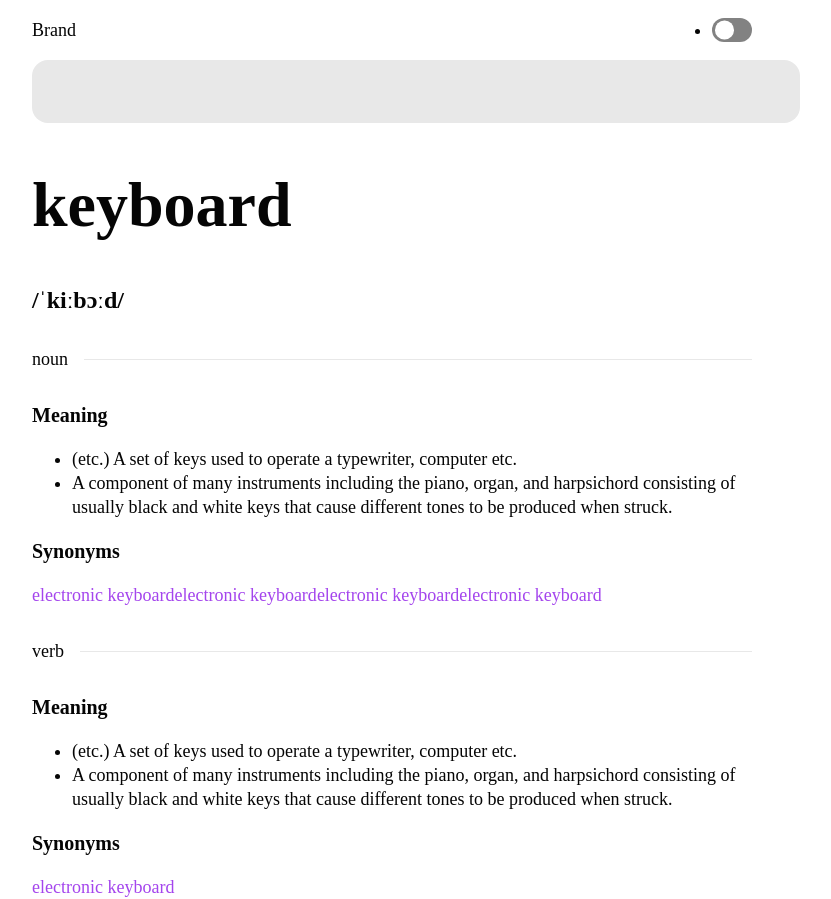
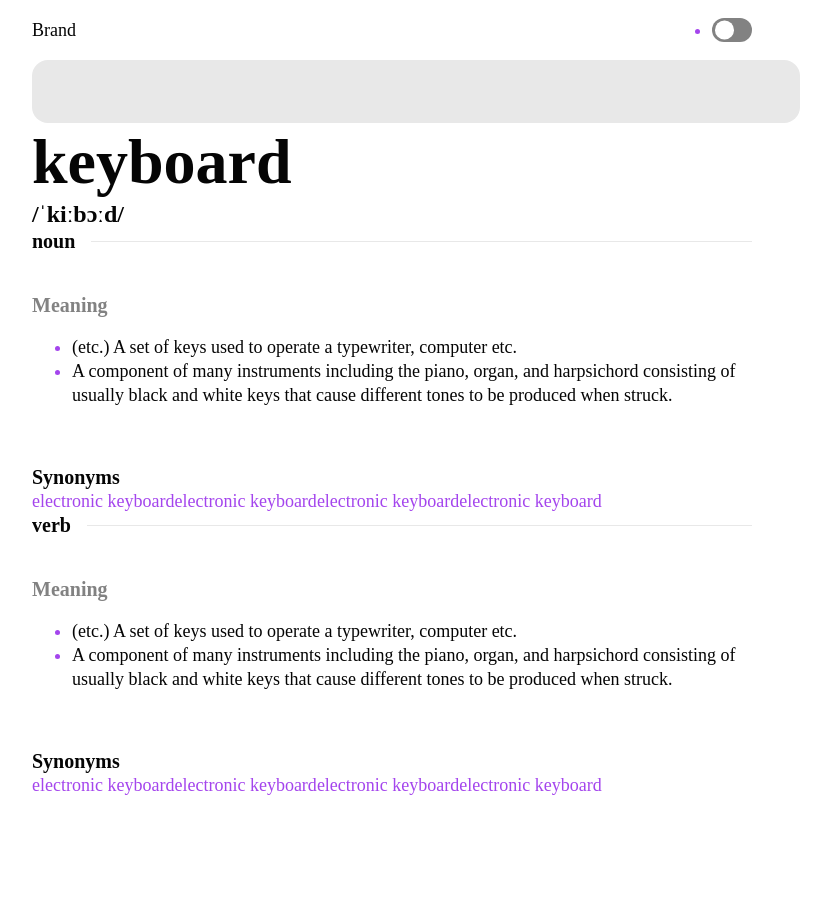
Before and after one commit to Shajansheriff/dictionary-web-app, a Next.js app: page / in a window 1280 px wide. Shown: the whole page, without its empty margins (248-1079 px from the left). After the commit the page ends 800 px from the top, so only its background shows below. Built offline with nearby package versions, Linux system fonts and the light colour scheme.

Commit message:
update page

```diff
--- a/src/app/globals.css
+++ b/src/app/globals.css
@@ -44,6 +44,8 @@
   --spacing-08: 2rem;
   --spacing-09: 2.25rem;
   --spacing-10: 2.5rem;
+
+  --border-color: var(--color-gray-90);
 }
 
 @media (prefers-color-scheme: dark) {
@@ -54,6 +56,8 @@
     --color-surface-70: var(--color-black-70);
 
     --font-color-body-01: var(--color-white-100);
+
+    --border-color: var(--color-black-70);
   }
 }
 
@@ -80,6 +84,12 @@ body {
 
 input {
   color: inherit;
+}
+
+h1,
+h2,
+h3 {
+  margin: 0;
 }
 
 h1 {
@@ -110,3 +120,7 @@ a {
   border: none;
   border-radius: var(--radius-01);
 }
+
+li::marker {
+  color: var(--color-primary-60);
+}
--- a/src/app/page.tsx
+++ b/src/app/page.tsx
@@ -1,5 +1,6 @@
 import { Divider } from "@/components/Divider";
 import { InputSearch } from "@/components/InputSearch";
+import { Section } from "@/components/Section";
 import { Inter } from "@next/font/google";
 import styles from "./page.module.css";
 
@@ -9,16 +10,15 @@ export default function Home() {
   return (
     <main>
       <InputSearch />
-
-      <header>
+      <section>
         <div>
           <h1>keyboard</h1>
           <h2>/ˈkiːbɔːd/</h2>
         </div>
-      </header>
-      <Divider>noun</Divider>
-      <section>
-        <h3>Meaning</h3>
+      </section>
+      <Section>
+        <Section.Header>noun</Section.Header>
+        <Section.Content title="Meaning">
           <ul>
             <li>
               (etc.) A set of keys used to operate a typewriter, computer etc.
@@ -29,17 +29,18 @@ export default function Home() {
               different tones to be produced when struck.
             </li>
           </ul>
-        <div>
+        </Section.Content>
+        <Section.Footer>
           <h3>Synonyms</h3>
           <a href="#">electronic keyboard</a>
           <a href="#">electronic keyboard</a>
           <a href="#">electronic keyboard</a>
           <a href="#">electronic keyboard</a>
-        </div>
-      </section>
-      <Divider>verb</Divider>
-      <section>
-        <h3>Meaning</h3>
+        </Section.Footer>
+      </Section>
+      <Section>
+        <Section.Header>verb</Section.Header>
+        <Section.Content title="Meaning">
           <ul>
             <li>
               (etc.) A set of keys used to operate a typewriter, computer etc.
@@ -50,11 +51,15 @@ export default function Home() {
               different tones to be produced when struck.
             </li>
           </ul>
-        <div>
+        </Section.Content>
+        <Section.Footer>
           <h3>Synonyms</h3>
           <a href="#">electronic keyboard</a>
-        </div>
-      </section>
+          <a href="#">electronic keyboard</a>
+          <a href="#">electronic keyboard</a>
+          <a href="#">electronic keyboard</a>
+        </Section.Footer>
+      </Section>
     </main>
   );
 }
--- a/src/components/Divider/Divider.module.css
+++ /dev/null
@@ -1,16 +0,0 @@
-.divider {
-  width: 100%;
-  margin: 32px 0;
-  min-width: 100%;
-  display: flex;
-  gap: 16px;
-}
-
-.divider::after {
-  border-block-start: 1px solid var(--color-gray-90);
-  content: "";
-  display: block;
-  position: relative;
-  transform: translateY(50%);
-  width: 100%;
-}
--- a/src/components/Divider/Divider.tsx
+++ /dev/null
@@ -1,11 +0,0 @@
-import styles from "./Divider.module.css";
-
-export const Divider: React.FunctionComponent<{
-  children: React.ReactNode;
-}> = ({ children }) => {
-  return (
-    <div className={styles.divider} role="separator">
-      <div>{children}</div>
-    </div>
-  );
-};
--- a/src/components/Divider/index.ts
+++ /dev/null
@@ -1 +0,0 @@
-export { Divider } from "./Divider";
--- /dev/null
+++ b/src/components/Section/Section.module.css
@@ -0,0 +1,32 @@
+.section {
+  display: flex;
+  flex-direction: column;
+  gap: var(--spacing-10);
+}
+
+.section__header {
+  width: 100%;
+  margin: 0;
+  min-width: 100%;
+  display: flex;
+  gap: 16px;
+}
+
+.section__header::after {
+  border-block-start: 1px solid var(--border-color);
+  content: "";
+  display: block;
+  position: relative;
+  transform: translateY(50%);
+  width: 100%;
+}
+
+.section__content {
+}
+
+.section__content__title {
+  color: var(--color-gray-100);
+}
+
+.section__footer {
+}
--- /dev/null
+++ b/src/components/Section/Section.tsx
@@ -0,0 +1,49 @@
+import { ReactNode } from "react";
+import styles from "./Section.module.css";
+
+interface SectionProps {
+  children: React.ReactNode;
+}
+
+const Section = ({ children }: SectionProps) => {
+  return <section className={styles.section}>{children}</section>;
+};
+
+interface SectionHeaderProps {
+  children: ReactNode;
+}
+
+const Header = ({ children }: SectionHeaderProps) => {
+  return <h3 className={styles.section__header}>{children}</h3>;
+};
+
+interface ContentProps {
+  title?: string;
+  children: ReactNode;
+}
+
+const Content = ({ title, children }: ContentProps) => {
+  return (
+    <div className={styles.section__content}>
+      {title ? (
+        <h3 className={styles.section__content__title}>{title}</h3>
+      ) : null}
+      {children}
+    </div>
+  );
+};
+
+interface FooterProps {
+  title?: string;
+  children: ReactNode;
+}
+
+const Footer = ({ title, children }: FooterProps) => {
+  return <div className={styles.section__footer}>{children}</div>;
+};
+
+Section.Header = Header;
+Section.Content = Content;
+Section.Footer = Footer;
+
+export { Section };
--- /dev/null
+++ b/src/components/Section/index.ts
@@ -0,0 +1 @@
+export { Section } from "./Section";
```
Lines whose indentation alone changed are shown as unchanged.
